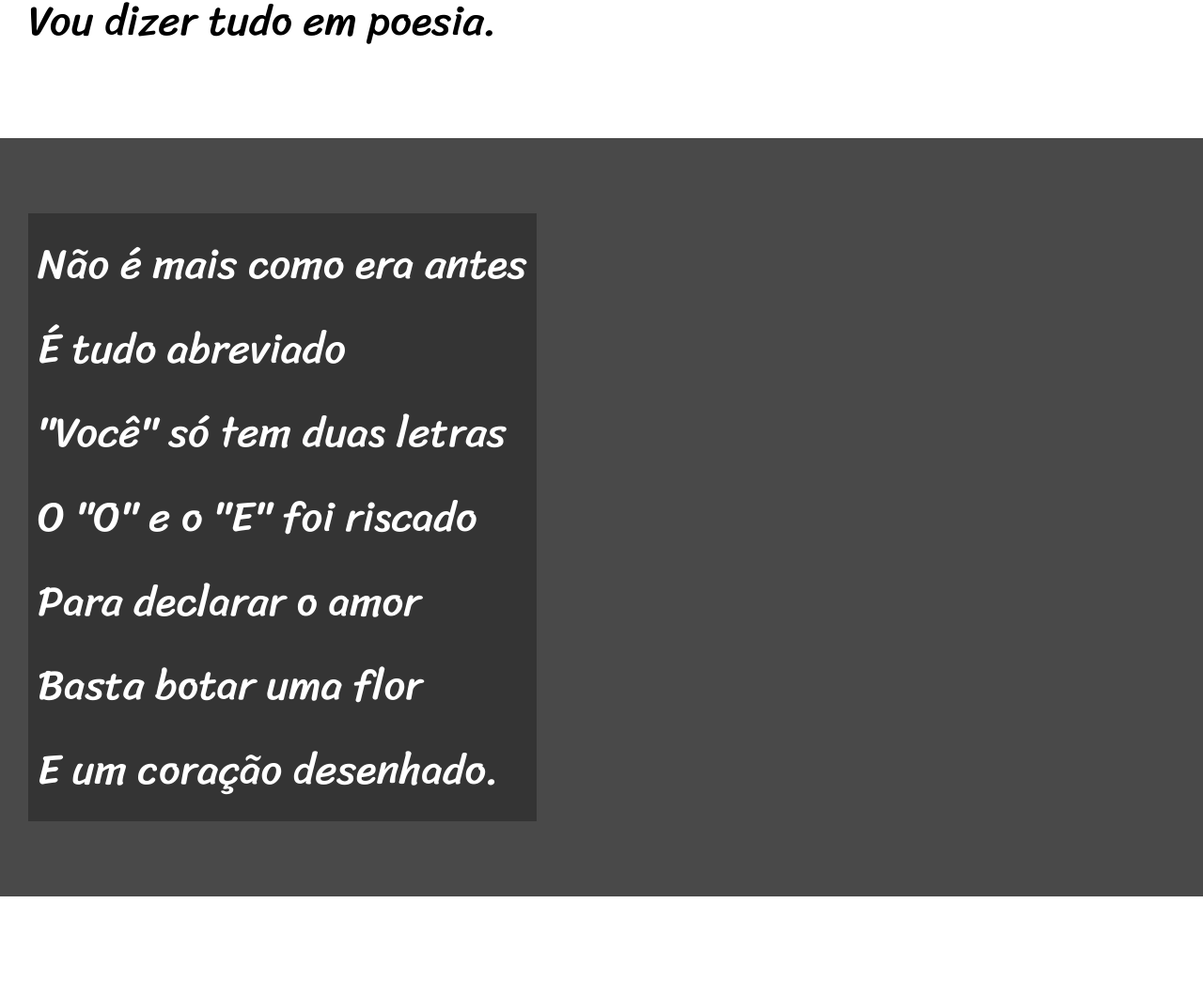
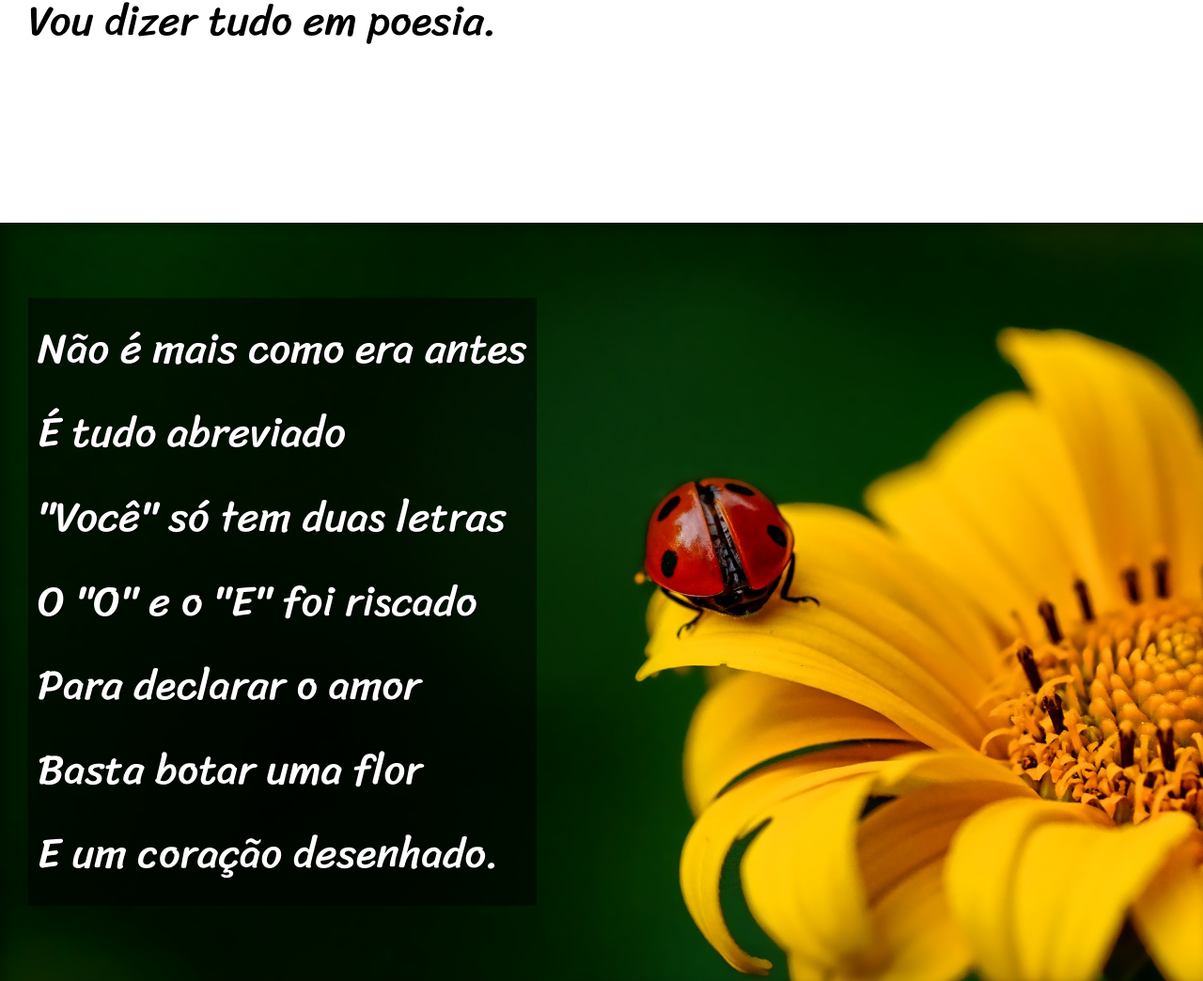
Before and after one commit to felisminochico/html-css, a plain HTML site: page desafios/d012/index.html in a window 1280 px wide. Shown: the part 867-1911 px from the top of the page at 94% size. Drawn offline with Linux system fonts and the light colour scheme.

Commit message:
terminei o desafio012

```diff
--- a/desafios/d012/estilo/style.css
+++ b/desafios/d012/estilo/style.css
@@ -61,12 +61,31 @@
 section.imagem{
     background-color: rgb(73, 73, 73);
     color: white;
+    box-shadow: inset 6px 6px 13px 0px rgba(0, 0, 0, 0.322);
+    background-attachment: fixed;
 }
 
 section.imagem > p{
-    background-color: rgba(0, 0, 0, 0.295);
+    background-color: rgba(0, 0, 0, 0.5);
     display: inline-block;
     padding: 10px;
+    text-shadow: 1px 1px 1px black;
+}
+
+section > p{
+    padding-bottom: 2em;
+}
+
+section#img01{
+    background-image: url(../imagens/background001.jpg);
+    background-position: right center;
+    background-size: cover;
+    background-repeat: no-repeat;
+}
+
+section#img02{
+    background-image: url(../imagens/background002.jpg);
+    background-size: cover;
 }
 
 footer{
--- a/desafios/d012/index.html
+++ b/desafios/d012/index.html
@@ -25,7 +25,7 @@
         </p>
     </section>
 
-    <section class="imagem">
+    <section class="imagem" id="img01">
         <p>
             Não é mais como era antes <br>
             É tudo abreviado <br>
@@ -56,7 +56,7 @@
         </p>
     </section>
 
-    <section class="imagem">
+    <section class="imagem" id="img02">
         <p>
             Tenho saudade das cartas <br>
             Escritas com a própria mão <br>
```
